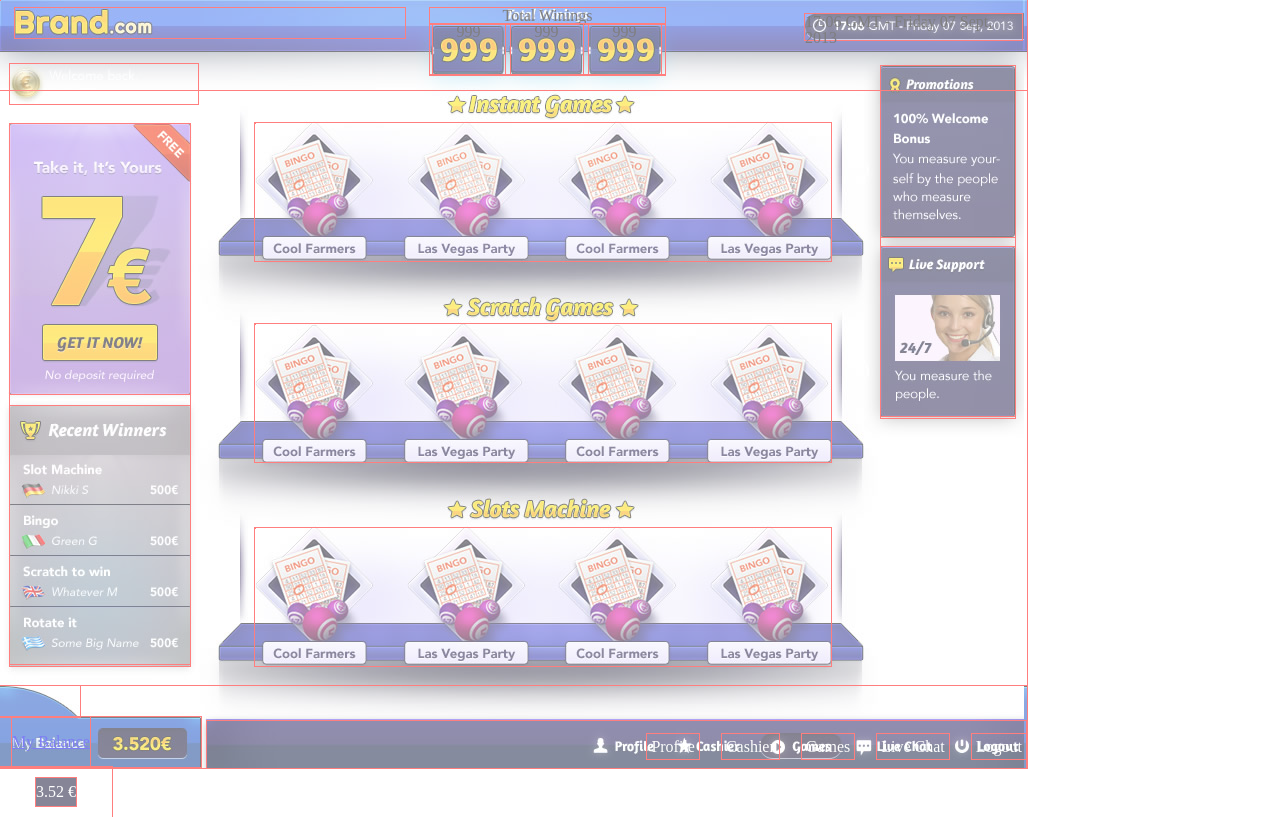
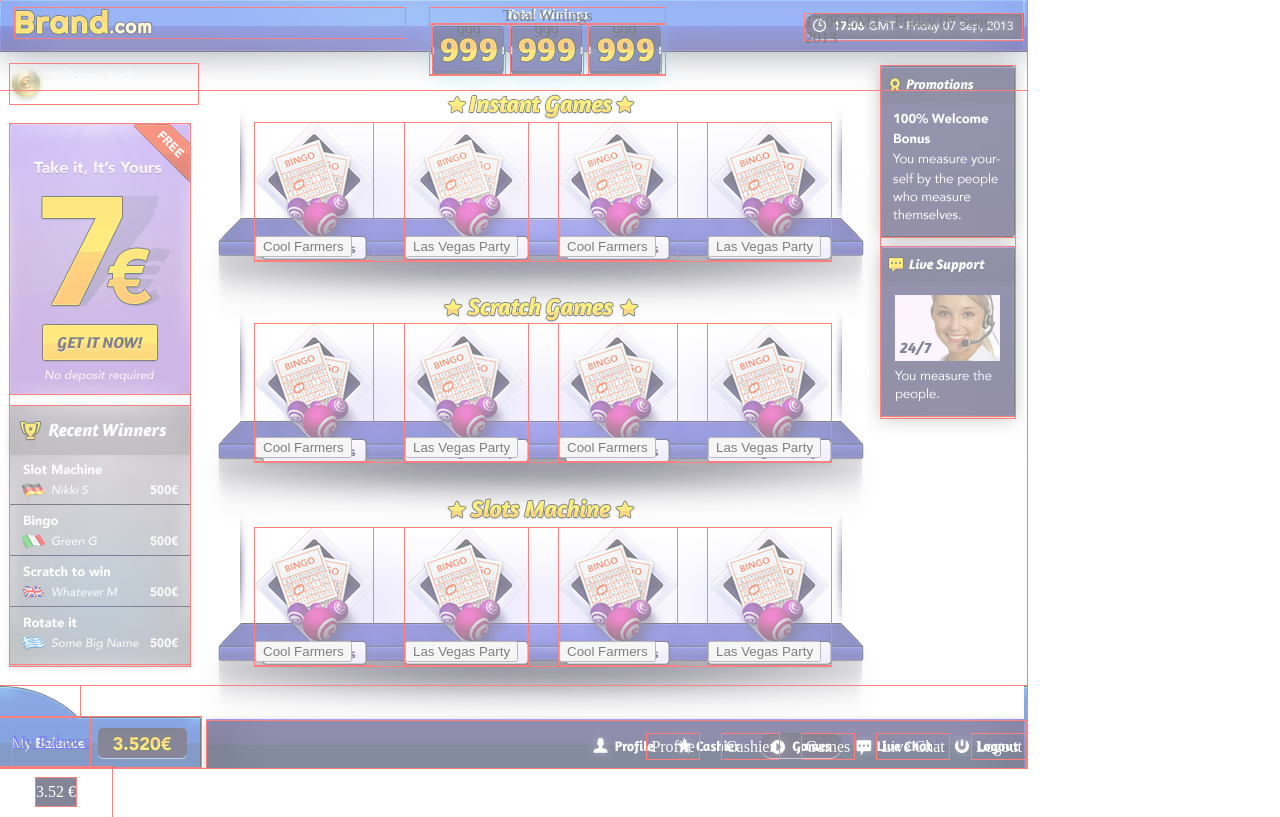
Before and after one commit to srgg6701/games, a PHP site: page / in a window 1280 px wide. Run offline with PHP 8.4, Linux system fonts and the light colour scheme.

Commit message:
Вставлены и отпозиционированы кнопки.

```diff
--- a/index.php
+++ b/index.php
@@ -39,22 +39,46 @@
     </div>
     <div id="scene">
     	<div>
-        	<div></div>
-        	<div></div>
-        	<div></div>
-        	<div></div>
+        	<div>
+            	<button>Cool Farmers</button>
+            </div>
+        	<div>
+            	<button>Las Vegas Party</button>
+            </div>
+        	<div>
+            	<button>Cool Farmers</button>
+            </div>
+        	<div>
+            	<button>Las Vegas Party</button>
+            </div>
         </div>
     	<div>
-        	<div></div>
-        	<div></div>
-        	<div></div>
-        	<div></div>
+        	<div>
+            	<button>Cool Farmers</button>
+            </div>
+        	<div>
+            	<button>Las Vegas Party</button>
+            </div>
+        	<div>
+            	<button>Cool Farmers</button>
+            </div>
+        	<div>
+            	<button>Las Vegas Party</button>
+            </div>
         </div>
     	<div>
-        	<div></div>
-        	<div></div>
-        	<div></div>
-        	<div></div>
+        	<div>
+            	<button>Cool Farmers</button>
+            </div>
+        	<div>
+            	<button>Las Vegas Party</button>
+            </div>
+        	<div>
+            	<button>Cool Farmers</button>
+            </div>
+        	<div>
+            	<button>Las Vegas Party</button>
+            </div>
         </div>
     </div>
     <div id="right_block">
--- a/stylesheets/test.css
+++ b/stylesheets/test.css
@@ -112,6 +112,48 @@
 		top:528px;
 	}
 
+	#scene
+		>div
+			>div{
+		height:137px;
+		display: inline-block;
+		padding-top: 113px; /* прижать к низу кнопку */
+		width: 118px;
+	}
+
+	#scene
+		>div
+			>div:nth-child(1){
+		left:0;
+	}
+
+	#scene
+		>div
+			>div:nth-child(2){
+		left:150px;
+
+		width: 123px;
+}
+
+	#scene
+		>div
+			>div:nth-child(3){
+		left:304px;
+	}
+
+	#scene
+		>div
+			>div:nth-child(4){
+		left:453px;
+		width: 123px;
+	}
+
+#scene buttons{
+	display:block;
+	margin: auto;
+}
+
+
 #bottom_menu{
 	left:0;
 	bottom:0;
```
Lines whose indentation alone changed are shown as unchanged.
